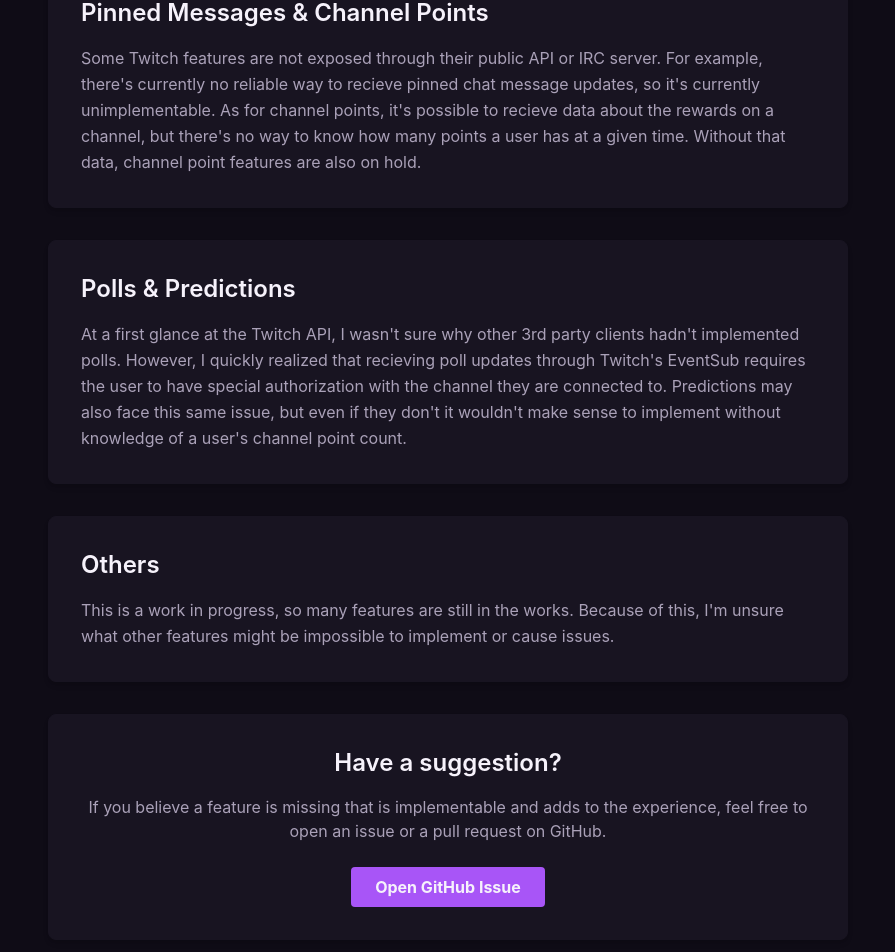
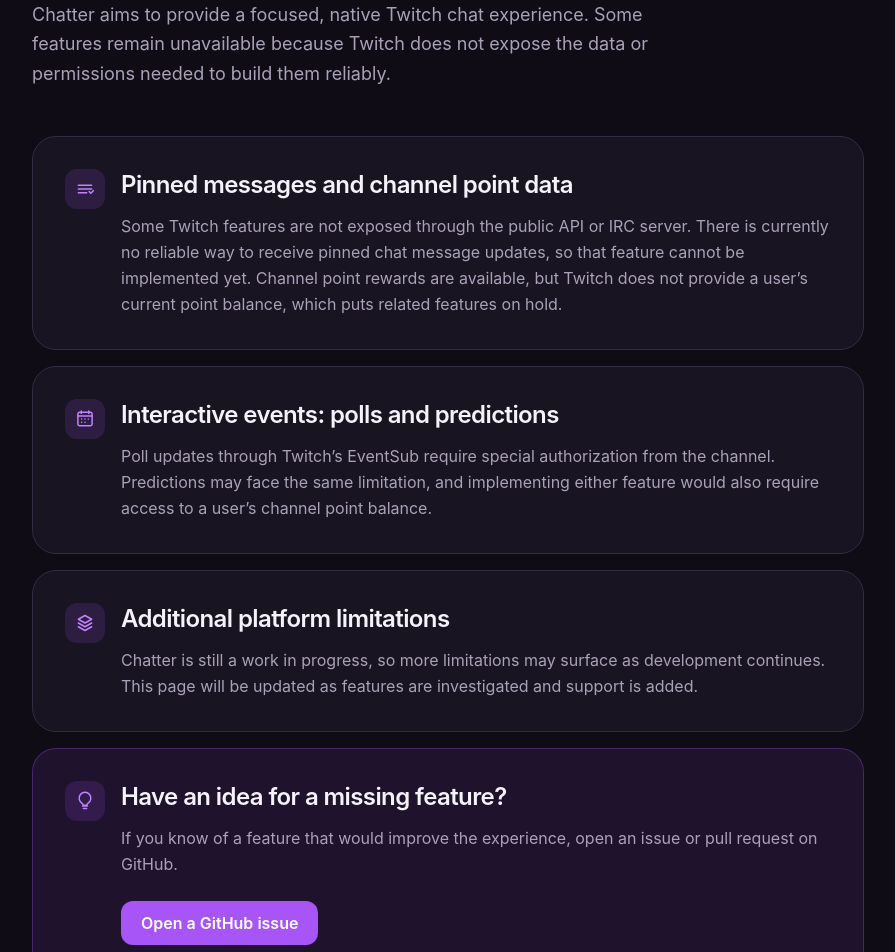
Before and after one commit to tscott12331/chatter-site, a React (Vite) app: page /missing-features in a window 1280 px wide. Shown: the part 315-1267 px from the top of the page, without its empty margins (192-1087 px from the left). Built offline with nearby package versions, Linux system fonts and the light colour scheme.

Commit message:
style: sync styling on missing-features and oauth page with home page

```diff
--- a/src/pages/oauth_redirect.tsx
+++ b/src/pages/oauth_redirect.tsx
@@ -22,15 +22,28 @@
         }
     };
 
+    const maskedToken = accessToken
+        ? `${accessToken.slice(0, 4)}${'•'.repeat(Math.max(8, accessToken.length - 8))}${accessToken.slice(-4)}`
+        : '';
+
     return (
         <div className="min-h-screen bg-chatter-bg text-chatter-text-primary flex items-center justify-center p-4">
             <div className="bg-chatter-surface p-8 rounded-lg shadow-xl max-w-md w-full">
+                <div className="flex justify-center mb-4">
+                    <div className="flex items-center justify-center w-14 h-14 rounded-full bg-green-600/20 text-green-500">
+                        <svg className="w-8 h-8" viewBox="0 0 24 24" fill="none" stroke="currentColor" strokeWidth="2.5" aria-hidden="true">
+                            <path strokeLinecap="round" strokeLinejoin="round" d="m5 12 4 4L19 6" />
+                        </svg>
+                    </div>
+                </div>
                 <h2 className="text-2xl font-bold mb-4 text-center">Authentication Successful</h2>
                 {accessToken ? (
                     <div className="space-y-4">
-                        <p className="text-chatter-text-secondary text-sm">Your access token:</p>
-                        <div className="bg-chatter-bg p-4 rounded font-mono text-sm break-all border border-chatter-surface">
-                            {accessToken}
+                        <p className="text-chatter-text-secondary text-sm text-center">
+                            Return to Chatter and paste this token to log in.
+                        </p>
+                        <div className="bg-chatter-bg p-4 rounded font-mono text-sm break-all border border-chatter-surface text-center">
+                            {maskedToken}
                         </div>
                         <button
                             onClick={copyToClipboard}
--- a/src/pages/unsupported_features.tsx
+++ b/src/pages/unsupported_features.tsx
@@ -1,59 +1,116 @@
+type FeatureIconName = "channel" | "events" | "layers" | "idea"
+
+function FeatureIcon({ name }: { name: FeatureIconName }) {
+    const paths = {
+        channel: (
+            <>
+                <path d="M4 7.5h16M4 12h16M4 16.5h10" />
+                <path d="m17 15 2 2 3-3" />
+            </>
+        ),
+        events: (
+            <>
+                <rect x="3.5" y="4" width="17" height="16" rx="2" />
+                <path d="M7.5 2.5v3M16.5 2.5v3M3.5 8.5h17M8 12h.01M12 12h.01M16 12h.01M8 16h.01M12 16h.01" />
+            </>
+        ),
+        layers: (
+            <>
+                <path d="m12 3 8 4.5-8 4.5-8-4.5L12 3Z" />
+                <path d="m4 12 8 4.5 8-4.5M4 16.5l8 4.5 8-4.5" />
+            </>
+        ),
+        idea: (
+            <>
+                <path d="M9 18h6M10 21h4" />
+                <path d="M8.2 14.5A7 7 0 1 1 15.8 14.5c-.9.7-1.5 1.5-1.7 2.5H9.9c-.2-1-.8-1.8-1.7-2.5Z" />
+            </>
+        ),
+    }
+
+    return (
+        <span className="flex size-10 shrink-0 items-center justify-center rounded-xl bg-chatter-accent/15 text-chatter-accent-bright" aria-hidden="true">
+            <svg viewBox="0 0 24 24" fill="none" stroke="currentColor" strokeWidth="1.8" strokeLinecap="round" strokeLinejoin="round" className="size-5">
+                {paths[name]}
+            </svg>
+        </span>
+    )
+}
+
+const limitations = [
+    {
+        icon: "channel" as const,
+        title: "Pinned messages and channel point data",
+        body: (
+            <>
+                Some Twitch features are not exposed through the public API or IRC server. There is currently no reliable way to receive pinned chat message updates, so that feature cannot be implemented yet. Channel point rewards are available, but Twitch does not provide a user’s current point balance, which puts related features on hold.
+            </>
+        ),
+    },
+    {
+        icon: "events" as const,
+        title: "Interactive events: polls and predictions",
+        body: (
+            <>
+                Poll updates through Twitch’s EventSub require special authorization from the channel. Predictions may face the same limitation, and implementing either feature would also require access to a user’s channel point balance.
+            </>
+        ),
+    },
+    {
+        icon: "layers" as const,
+        title: "Additional platform limitations",
+        body: (
+            <>
+                Chatter is still a work in progress, so more limitations may surface as development continues. This page will be updated as features are investigated and support is added.
+            </>
+        ),
+    },
+]
+
 export default function MissingFeaturesPage() {
     return (
-        <div className="bg-chatter-bg text-chatter-text-primary min-h-screen">
-            <main className="p-6 md:p-12 max-w-4xl mx-auto">
-                <section className="text-center mb-12">
-                    <h2 className="text-4xl font-extrabold mb-4">Missing Features</h2>
-                    <p className="text-lg text-chatter-text-secondary">
-                        While I strive to provide the best experience, many features found in the official
-                        Twitch client or other third-party tools are unsupported or not yet implemented.
+        <div className="min-h-screen bg-chatter-bg text-chatter-text-primary">
+            <main className="mx-auto max-w-4xl px-5 py-16 sm:px-8 md:py-24">
+                <section className="mb-12 max-w-2xl">
+                    <p className="mb-4 text-xs font-bold uppercase tracking-[0.2em] text-chatter-accent-bright">Known limitations</p>
+                    <h2 className="text-4xl font-extrabold tracking-tight sm:text-5xl">What Chatter doesn’t support yet</h2>
+                    <p className="mt-5 text-lg leading-relaxed text-chatter-text-secondary">
+                        Chatter aims to provide a focused, native Twitch chat experience. Some features remain unavailable because Twitch does not expose the data or permissions needed to build them reliably.
                     </p>
                 </section>
 
-                <div className="space-y-8">
-                    <div className="bg-chatter-surface p-8 rounded-lg shadow-md border border-chatter-surface">
-                        <h3 className="text-2xl font-semibold mb-4">Pinned Messages & Channel Points</h3>
-                        <p className="text-chatter-text-secondary leading-relaxed">
-                            Some Twitch features are not exposed through their public API or IRC server.
-                            For example, there's currently no reliable way to recieve pinned chat message updates, so it's currently
-                            unimplementable.
-                            As for channel points, it's possible to recieve data about the rewards on a channel, but there's no way
-                            to know how many points a user has at a given time. Without that data, channel point features are also on hold.
-                        </p>
+                <div className="space-y-4">
+                    {limitations.map((limitation) => (
+                        <article key={limitation.title} className="rounded-3xl border border-chatter-border bg-chatter-surface p-6 transition-colors hover:border-chatter-border-strong sm:p-8">
+                            <div className="flex items-start gap-4">
+                                <FeatureIcon name={limitation.icon} />
+                                <div>
+                                    <h3 className="text-xl font-semibold tracking-tight sm:text-2xl">{limitation.title}</h3>
+                                    <p className="mt-3 leading-relaxed text-chatter-text-secondary">{limitation.body}</p>
                                 </div>
+                            </div>
+                        </article>
+                    ))}
 
-                    <div className="bg-chatter-surface p-8 rounded-lg shadow-md border border-chatter-surface">
-                        <h3 className="text-2xl font-semibold mb-4">Polls & Predictions</h3>
-                        <p className="text-chatter-text-secondary leading-relaxed">
-                            At a first glance at the Twitch API, I wasn't sure why other 3rd party clients hadn't implemented polls. However,
-                            I quickly realized that recieving poll updates through Twitch's EventSub requires the user to have special authorization
-                            with the channel they are connected to. Predictions may also face this same issue, but even if they don't it wouldn't make sense
-                            to implement without knowledge of a user's channel point count.
-                        </p>
-                    </div>
-
-                    <div className="bg-chatter-surface p-8 rounded-lg shadow-md border border-chatter-surface">
-                        <h3 className="text-2xl font-semibold mb-4">Others</h3>
-                        <p className="text-chatter-text-secondary leading-relaxed">
-                            This is a work in progress, so many features are still in the works. Because of this, I'm unsure what other features might
-                            be impossible to implement or cause issues.
-                        </p>
-                    </div>
-
-                    <div className="bg-chatter-surface p-8 rounded-lg shadow-md border border-chatter-surface text-center">
-                        <h3 className="text-2xl font-semibold mb-4">Have a suggestion?</h3>
-                        <p className="text-chatter-text-secondary mb-6">
-                            If you believe a feature is missing that is implementable and adds to the experience,
-                            feel free to open an issue or a pull request on GitHub.
+                    <article className="rounded-3xl border border-chatter-accent/30 bg-chatter-accent/10 p-6 sm:p-8">
+                        <div className="flex items-start gap-4">
+                            <FeatureIcon name="idea" />
+                            <div>
+                                <h3 className="text-xl font-semibold tracking-tight sm:text-2xl">Have an idea for a missing feature?</h3>
+                                <p className="mt-3 leading-relaxed text-chatter-text-secondary">
+                                    If you know of a feature that would improve the experience, open an issue or pull request on GitHub.
                                 </p>
                                 <a
                                     href="https://github.com/tscott12331/chatter-wails/issues"
                                     target="_blank"
-                            className="inline-block bg-chatter-accent px-6 py-2 rounded font-bold hover:opacity-90 transition"
+                                    rel="noreferrer"
+                                    className="mt-6 inline-flex items-center rounded-xl bg-chatter-accent px-5 py-2.5 font-semibold text-white transition hover:bg-chatter-accent-bright focus:outline-none focus:ring-2 focus:ring-chatter-accent-bright focus:ring-offset-2 focus:ring-offset-chatter-bg"
                                 >
-                            Open GitHub Issue
+                                    Open a GitHub issue
                                 </a>
                             </div>
+                        </div>
+                    </article>
                 </div>
             </main>
         </div>
--- a/src/router.tsx
+++ b/src/router.tsx
@@ -1,4 +1,4 @@
-import { BrowserRouter, Route, Routes } from "react-router";
+import { BrowserRouter, Route, Routes, useLocation } from "react-router";
 import HomePage from "./pages/home";
 import OauthRedirectPage from "./pages/oauth_redirect";
 import MissingFeaturesPage from "./pages/unsupported_features";
@@ -8,13 +8,24 @@
 export default function PageRouter() {
     return (
         <BrowserRouter basename={import.meta.env.BASE_URL}>
-            <Header />
+            <PageLayout />
+        </BrowserRouter>
+    )
+}
+
+function PageLayout() {
+    const { pathname } = useLocation();
+    const isOauthRedirect = pathname === '/oauth-redirect';
+
+    return (
+        <>
+            {!isOauthRedirect && <Header />}
             <Routes>
                 <Route path='/' element={<HomePage />} />
                 <Route path='/oauth-redirect' element={<OauthRedirectPage />} />
                 <Route path='/missing-features' element={<MissingFeaturesPage />} />
             </Routes>
-            <Footer />
-        </BrowserRouter>
-    )
+            {!isOauthRedirect && <Footer />}
+        </>
+    );
 }
```
Lines whose indentation alone changed are shown as unchanged.
